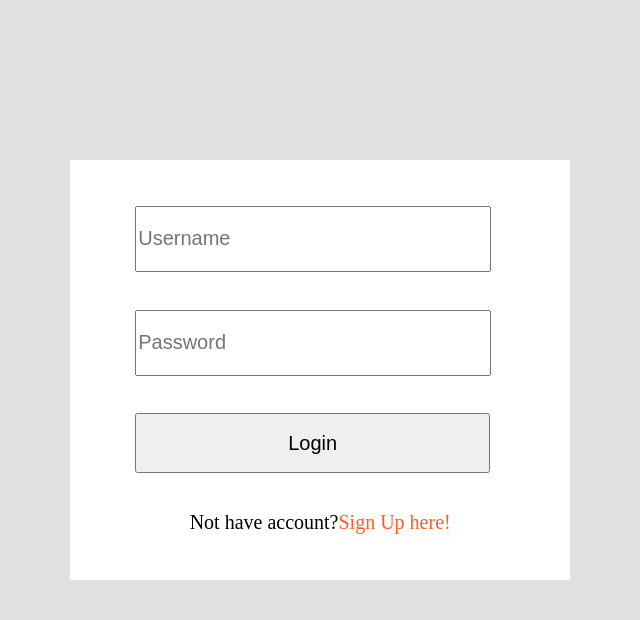
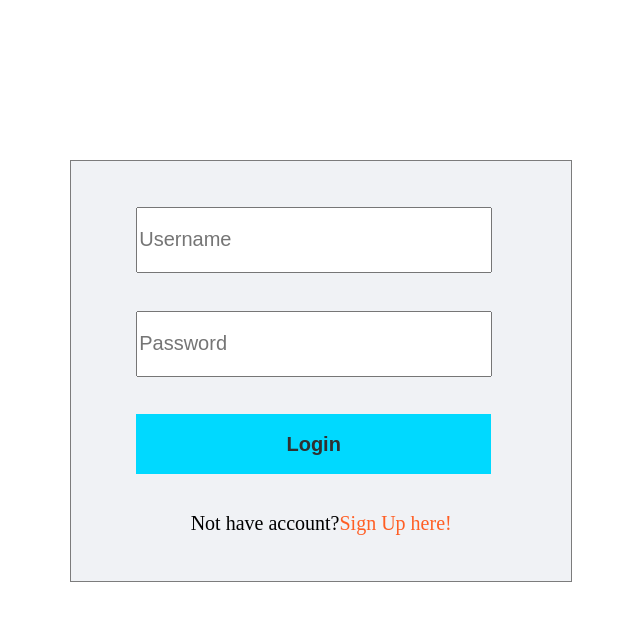
Before and after one commit to JozPedro23zx/Social_Link_Client, a React (Create React App) app: page / in a window 1280 px wide. Shown: the top 620 px of the page, without its empty margins (333-973 px from the left). Built offline with nearby package versions, Linux system fonts and the light colour scheme; no server answers.

Commit message:
Style changes

```diff
--- a/src/components/sub-components/inputBox.js
+++ b/src/components/sub-components/inputBox.js
@@ -114,7 +114,7 @@ function InputBox(props){
                         Upload Image
                     </label>
                     <span className="counter" style={{display: showCounter}}>{counter}</span>
-                    <button onClick={() => tweet()} className={activeButton}>Tweet</button>
+                    <button onClick={() => tweet()} className={activeButton}>Publish</button>
                 </div>
             </div>
         </div>
--- a/src/customStyles/App.css
+++ b/src/customStyles/App.css
@@ -8,7 +8,8 @@ ul{
 }
 
 body{
-    background-color: rgb(224, 224, 224);
+    background-color: #fff
+    /* background-color: rgb(224, 224, 224); */
 }
 
 a{
@@ -30,7 +31,8 @@ a{
 
 .navbar, .content{
     border: 1px solid rgb(114, 114, 114);
-    background-color: rgb(238, 231, 231);
+    background-color: #f0f2f5
+    /* background-color: rgb(238, 231, 231); */
 }
 
 .home{
--- a/src/customStyles/Login.css
+++ b/src/customStyles/Login.css
@@ -8,7 +8,9 @@
 
     padding-top: 10px;
     padding-bottom: 10px;
-    background-color: #fff;
+    background-color: #f0f2f5;
+    border: 1px solid rgb(124, 124, 124);
+
     display: grid;
     width: 500px;
     height: 400px;
@@ -27,7 +29,18 @@
 }
 
 .formulary button{
+    font-weight: 700;
+
     width: 71%;
+    background-color: rgb(0, 217, 255);
+    border: none;
+    cursor: pointer;
+
+    color: rgb(48, 48, 48);
+}
+
+.formulary button:hover{
+    background-color: rgb(2, 201, 236);
 }
 
 .formulary span{
```
